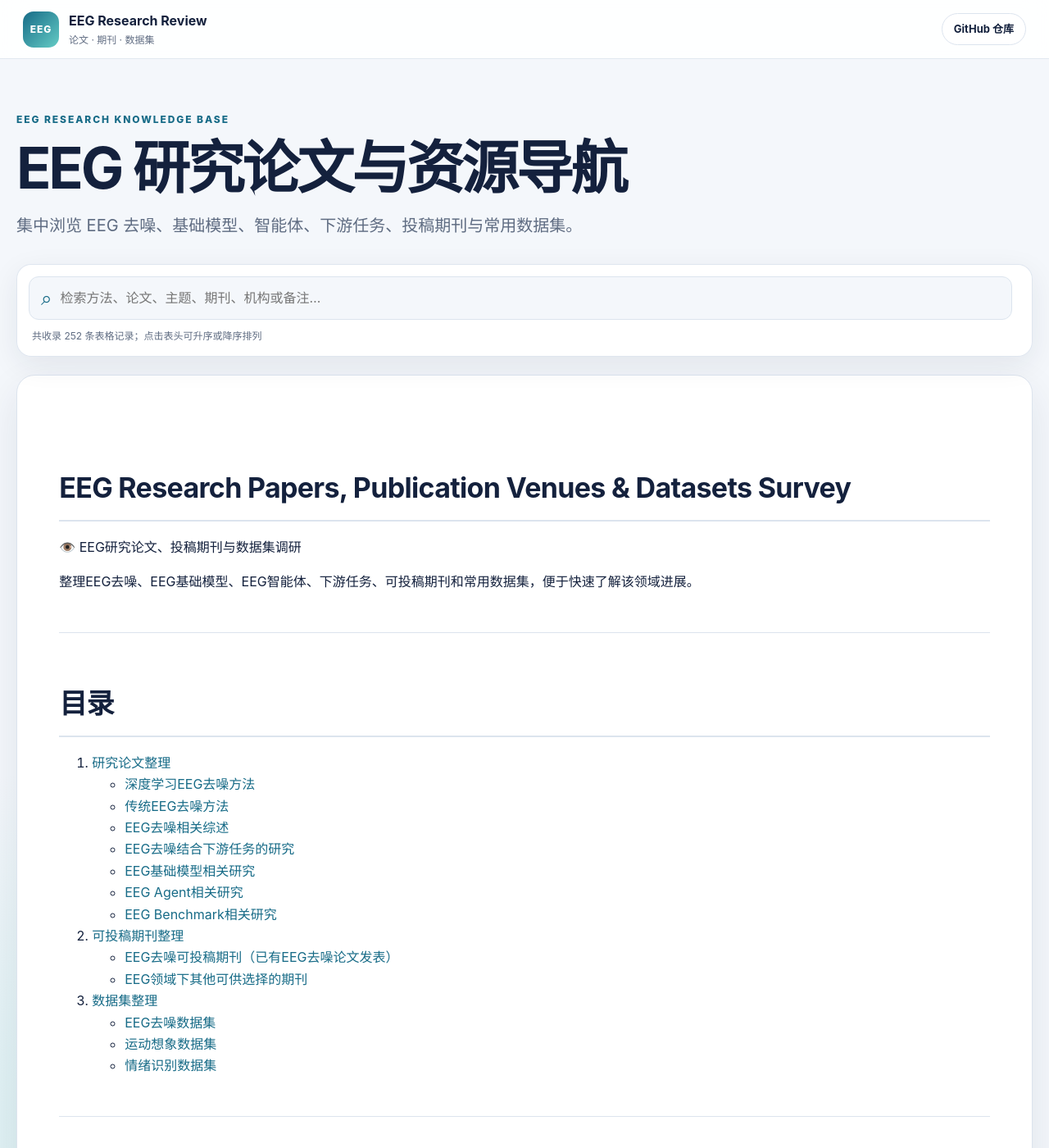
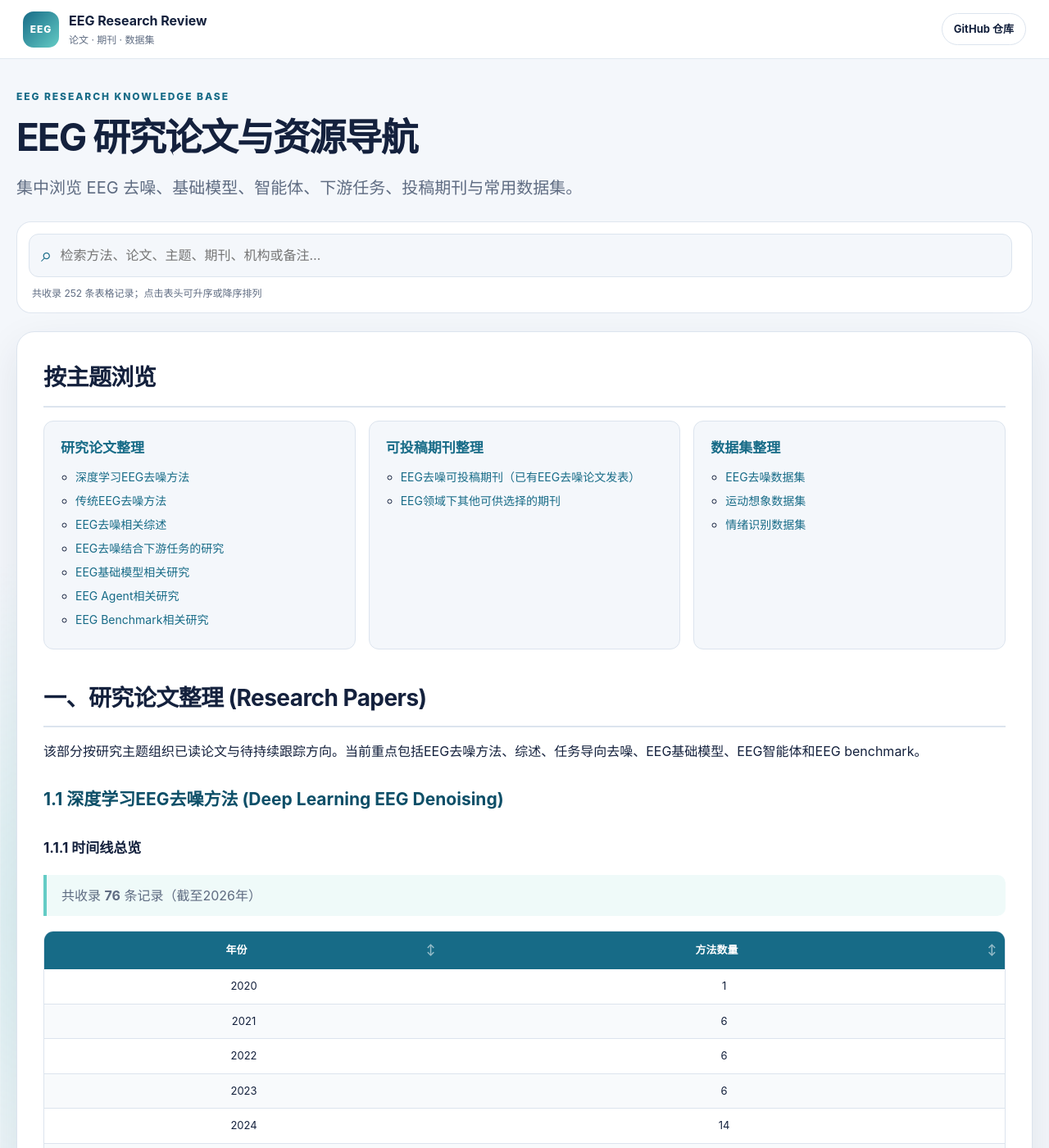
Before and after one commit to hanyilinn/EEG_Denoising_Review, a Jekyll site: the page built from docs/index.md, in a window 1280 px wide and 1400 px high. Shown: the whole window at 82% size. Built offline with Jekyll 4.4.1, drawn with Linux system fonts in a browser that asks for light colours; some of the changed text lies outside the part shown.

Commit message:
Improve review navigation and remove sticky header

```diff
--- a/docs/app.js
+++ b/docs/app.js
@@ -44,6 +44,19 @@ document.addEventListener("DOMContentLoaded", () => {
     wrapper.className = "table-scroll";
     table.parentNode.insertBefore(wrapper, table);
     wrapper.appendChild(table);
+
+    if (table.querySelectorAll("thead th").length >= 7) {
+      table.classList.add("wide-table");
+      wrapper.tabIndex = 0;
+      wrapper.setAttribute("aria-label", "表格可左右滚动");
+    }
+    if (
+      [...table.querySelectorAll("thead th")].some(
+        (header) => header.textContent.trim() === "文章名称"
+      )
+    ) {
+      table.classList.add("paper-table");
+    }
 
     const body = table.tBodies[0];
     if (!body) return;
--- a/docs/index.md
+++ b/docs/index.md
@@ -3,15 +3,9 @@ layout: default
 title: EEG Research Review
 ---
 
-## EEG Research Papers, Publication Venues & Datasets Survey
+## 按主题浏览
 
-👁️ EEG研究论文、投稿期刊与数据集调研
-
-整理EEG去噪、EEG基础模型、EEG智能体、下游任务、可投稿期刊和常用数据集，便于快速了解该领域进展。
-
----
-
-## 目录
+<nav class="resource-nav" aria-label="研究资源目录" markdown="1">
 
 1. [研究论文整理](#一研究论文整理-research-papers)
    - [深度学习EEG去噪方法](#11-深度学习eeg去噪方法-deep-learning-eeg-denoising)
@@ -22,14 +16,14 @@ title: EEG Research Review
    - [EEG Agent相关研究](#16-eeg-agent相关研究-eeg-agent-related-studies)
    - [EEG Benchmark相关研究](#17-eeg-benchmark相关研究-eeg-benchmark-related-studies)
 2. [可投稿期刊整理](#二可投稿期刊整理-publication-venues)
-   - [EEG去噪可投稿期刊（已有EEG去噪论文发表）](#21-eeg去噪可投稿期刊-期刊已有eeg去噪论文发表)
+   - [EEG去噪可投稿期刊（已有EEG去噪论文发表）](#21-eeg去噪可投稿期刊已有eeg去噪论文发表)
    - [EEG领域下其他可供选择的期刊](#22-eeg领域下其他可供选择的期刊-other-journals-in-eeg-field)
 3. [数据集整理](#三数据集整理-datasets)
    - [EEG去噪数据集](#31-eeg去噪数据集-eeg-denoising-datasets)
    - [运动想象数据集](#32-运动想象数据集-motor-imagery-datasets)
    - [情绪识别数据集](#33-情绪识别数据集-emotion-recognition-datasets)
 
----
+</nav>
 
 ## 一、研究论文整理 (Research Papers)
 
--- a/docs/style.css
+++ b/docs/style.css
@@ -42,12 +42,8 @@ a:hover {
 }
 
 .site-header {
-  position: sticky;
-  z-index: 20;
-  top: 0;
   border-bottom: 1px solid rgba(220, 228, 238, 0.85);
-  background: rgba(255, 255, 255, 0.9);
-  backdrop-filter: blur(14px);
+  background: var(--paper);
 }
 
 .header-inner {
@@ -107,12 +103,12 @@ a:hover {
 .page-shell {
   width: min(1500px, calc(100% - 40px));
   margin: 0 auto;
-  padding: 64px 0 36px;
+  padding: 36px 0;
 }
 
 .hero {
   max-width: 850px;
-  margin-bottom: 30px;
+  margin-bottom: 24px;
 }
 
 .eyebrow {
@@ -125,8 +121,8 @@ a:hover {
 
 .hero h1 {
   margin: 0;
-  font-size: clamp(36px, 6vw, 70px);
-  line-height: 1.05;
+  font-size: clamp(30px, 4vw, 46px);
+  line-height: 1.2;
   letter-spacing: -0.045em;
 }
 
@@ -137,11 +133,8 @@ a:hover {
 }
 
 .search-panel {
-  position: sticky;
-  z-index: 10;
-  top: 69px;
   display: grid;
-  grid-template-columns: minmax(250px, 1fr) auto;
+  grid-template-columns: minmax(0, 1fr) auto;
   gap: 10px;
   align-items: center;
   margin-bottom: 22px;
@@ -149,8 +142,6 @@ a:hover {
   border: 1px solid rgba(220, 228, 238, 0.9);
   border-radius: 18px;
   background: rgba(255, 255, 255, 0.94);
-  box-shadow: 0 10px 35px rgba(20, 33, 61, 0.08);
-  backdrop-filter: blur(14px);
 }
 
 .search-box {
@@ -203,27 +194,27 @@ a:hover {
 }
 
 .content-card {
-  padding: clamp(22px, 4vw, 54px);
+  padding: clamp(20px, 3vw, 32px);
   border: 1px solid var(--line);
   border-radius: 22px;
   background: var(--paper);
   box-shadow: var(--shadow);
 }
 
-.markdown-body > h2:first-child {
+.markdown-body > h2:first-of-type {
   margin-top: 0;
 }
 
 .markdown-body h2 {
-  margin: 58px 0 18px;
+  margin: 36px 0 16px;
   padding-bottom: 11px;
   border-bottom: 2px solid var(--line);
-  font-size: clamp(23px, 3vw, 34px);
+  font-size: clamp(22px, 2.5vw, 28px);
   letter-spacing: -0.02em;
 }
 
 .markdown-body h3 {
-  margin: 38px 0 14px;
+  margin: 28px 0 12px;
   color: var(--brand-dark);
   font-size: 21px;
 }
@@ -234,9 +225,49 @@ a:hover {
 }
 
 .markdown-body hr {
-  margin: 48px 0;
+  margin: 32px 0;
   border: 0;
   border-top: 1px solid var(--line);
+}
+
+.markdown-body :is(h2, h3, h4) {
+  scroll-margin-top: 20px;
+}
+
+.resource-nav > ol {
+  display: grid;
+  grid-template-columns: repeat(3, minmax(0, 1fr));
+  gap: 16px;
+  margin: 0 0 32px;
+  padding: 0;
+  list-style: none;
+}
+
+.resource-nav > ol > li {
+  padding: 18px 20px;
+  border: 1px solid var(--line);
+  border-radius: 12px;
+  background: var(--soft);
+}
+
+.resource-nav > ol > li > a {
+  font-size: 17px;
+  font-weight: 700;
+}
+
+.resource-nav ul {
+  margin: 10px 0 0;
+  padding-left: 18px;
+  font-size: 14px;
+}
+
+.resource-nav ul li {
+  margin: 6px 0;
+}
+
+:is(a, button, th, .table-scroll):focus-visible {
+  outline: 2px solid var(--brand);
+  outline-offset: 3px;
 }
 
 .markdown-body blockquote {
@@ -265,6 +296,7 @@ a:hover {
 }
 
 .markdown-body th {
+  position: relative;
   padding: 12px 10px;
   border-bottom: 1px solid #176b87;
   color: #fff;
@@ -290,7 +322,9 @@ a:hover {
 .markdown-body th[data-sortable="true"]::after {
   content: "↕";
   position: absolute;
-  margin-left: 7px;
+  right: 10px;
+  top: 50%;
+  transform: translateY(-50%);
   opacity: 0.55;
 }
 
@@ -309,6 +343,7 @@ a:hover {
   padding: 10px;
   border-bottom: 1px solid var(--line);
   vertical-align: top;
+  overflow-wrap: break-word;
 }
 
 .markdown-body tbody tr:nth-child(even) {
@@ -336,8 +371,20 @@ a:hover {
 }
 
 .table-scroll table {
-  min-width: 760px;
   margin: 0;
+}
+
+.table-scroll .wide-table {
+  min-width: 1280px;
+}
+
+.paper-table td:nth-child(4),
+.paper-table td:last-child {
+  min-width: 220px;
+}
+
+.paper-table td:nth-child(5) {
+  min-width: 240px;
 }
 
 .empty-state {
@@ -399,8 +446,8 @@ a:hover {
     padding-top: 38px;
   }
 
-  .search-panel {
-    top: 64px;
+  .resource-nav > ol {
+    grid-template-columns: 1fr;
   }
 
   .content-card {
```
